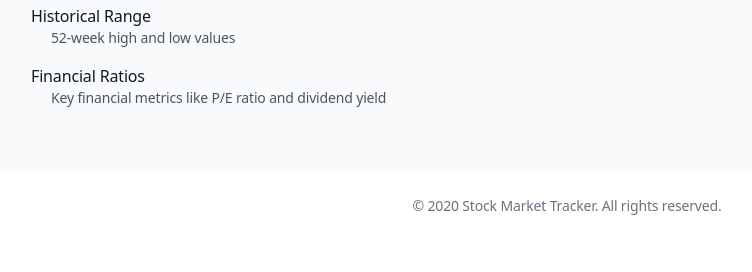
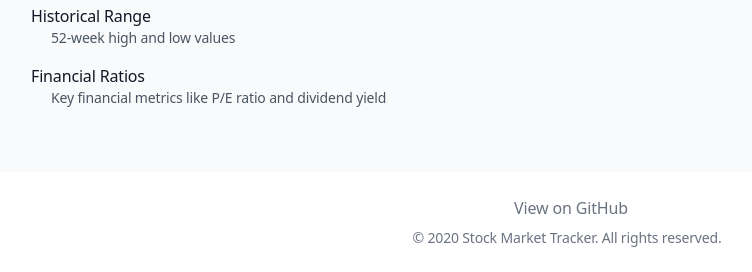
Before and after one commit to gaviral/fastapi-stock-gainers, a FastAPI app: template templates/about.html in a window 1280 px wide. Shown: the part 3460-3732 px from the top of the page, without its empty margins (73-825 px from the left). Before the commit the page ends 3675 px from the top, so only its background shows below. Run offline with FastAPI, Linux system fonts and the light colour scheme; the template is opened without the code that fills it: most values are stand-ins (such as "Sample title", 1, 10 or a date in 2020); parts of the project's set-up code (start-up, migrations or seed data) failed here and were passed over; some libraries are stand-ins or nearby versions.

Commit message:
Added GitHub repository URL to all page footers

```diff
--- a/templates/about.html
+++ b/templates/about.html
@@ -592,9 +592,19 @@
         <!-- Footer -->
         <footer class="bg-white dark:bg-gray-800 transition-colors duration-200">
             <div class="max-w-6xl mx-auto py-6 px-4 sm:px-6 lg:px-8">
-                <p class="text-center text-sm text-gray-500 dark:text-gray-400">
-                    © {{ current_year }} Stock Market Tracker. All rights reserved.
-                </p>
+                <div class="flex flex-col items-center justify-center space-y-2">
+                    <div class="flex items-center space-x-2">
+                        <a href="https://github.com/gaviral/fastapi-stock-gainers" target="_blank" rel="noopener noreferrer" class="text-gray-500 dark:text-gray-400 hover:text-primary dark:hover:text-primary transition-colors duration-200">
+                            <iconify-icon icon="mdi:github" class="h-6 w-6"></iconify-icon>
+                        </a>
+                        <a href="https://github.com/gaviral/fastapi-stock-gainers" target="_blank" rel="noopener noreferrer" class="text-gray-500 dark:text-gray-400 hover:text-primary dark:hover:text-primary transition-colors duration-200">
+                            View on GitHub
+                        </a>
+                    </div>
+                    <p class="text-center text-sm text-gray-500 dark:text-gray-400">
+                        © {{ current_year }} Stock Market Tracker. All rights reserved.
+                    </p>
+                </div>
             </div>
         </footer>
     </div>
```
Also changed, not shown: templates/index.html (+13 -3 lines), templates/stock_details.html (+13 -3 lines).
